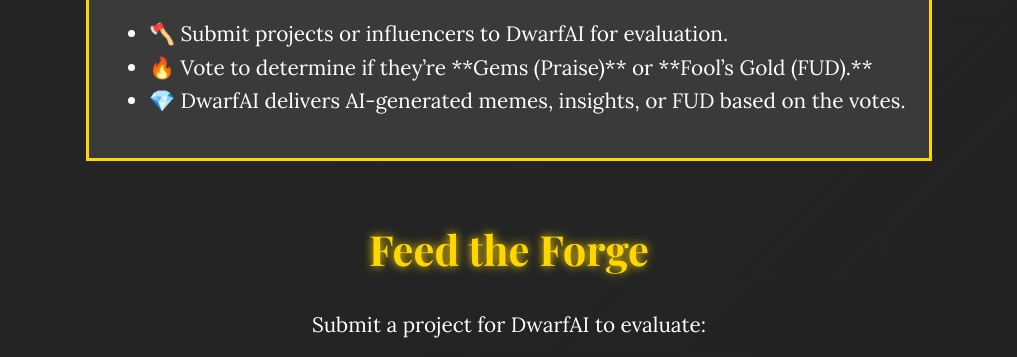
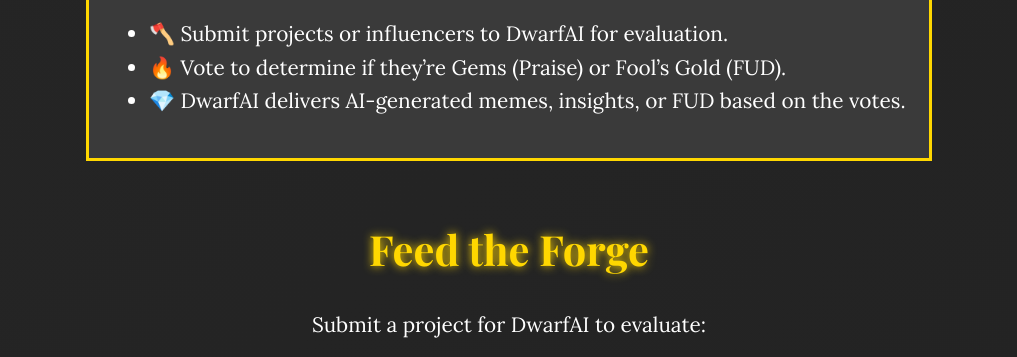
Before and after one commit to BLinks12/DwarfAI, a plain HTML site: page index.html in a window 1280 px wide. Shown: the part 740-1097 px from the top of the page, without its empty margins (131-1148 px from the left). Drawn offline with nearby package versions, Linux system fonts and the light colour scheme.

Commit message:
Update index.html

```diff
--- a/index.html
+++ b/index.html
@@ -209,7 +209,7 @@
         <h2>How DwarfAI Works</h2>
         <ul>
             <li>🪓 Submit projects or influencers to DwarfAI for evaluation.</li>
-            <li>🔥 Vote to determine if they’re **Gems (Praise)** or **Fool’s Gold (FUD).**</li>
+            <li>🔥 Vote to determine if they’re Gems (Praise) or Fool’s Gold (FUD).</li>
             <li>💎 DwarfAI delivers AI-generated memes, insights, or FUD based on the votes.</li>
         </ul>
     </div>
```
